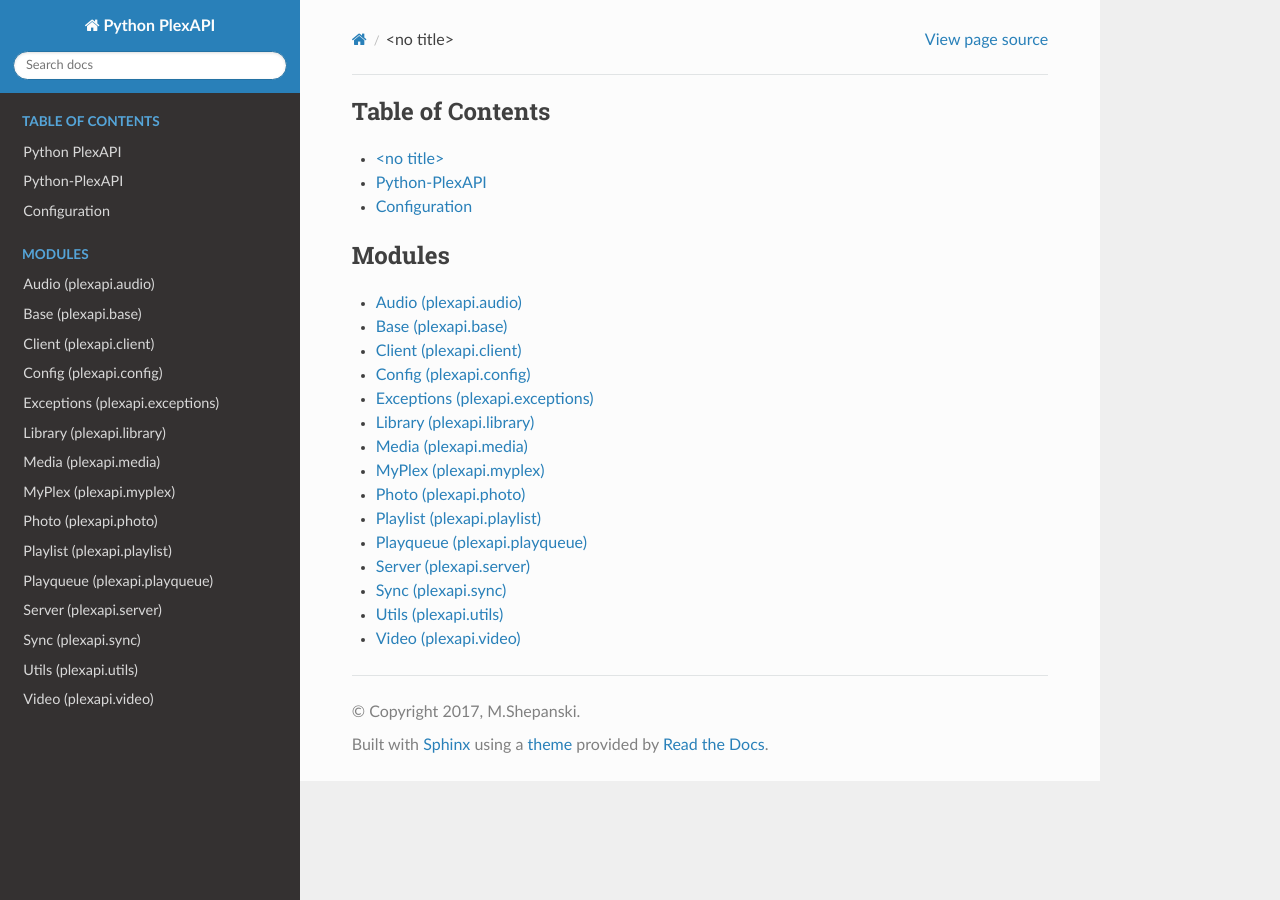
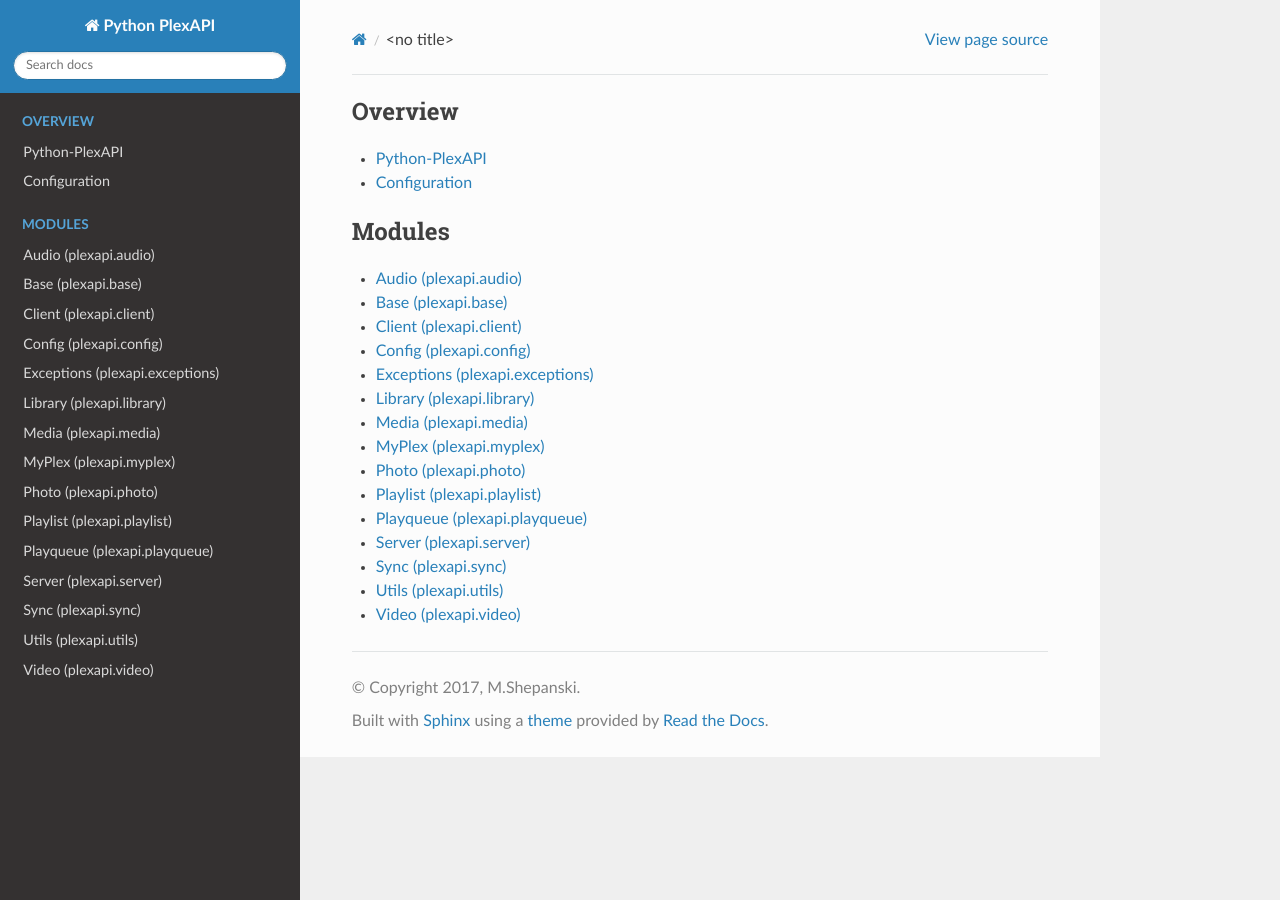
Before and after one commit to pkkid/python-plexapi, a Sphinx documentation site: the page built from docs/toc.rst, in a window 1280 px wide. Built offline with Sphinx 7.4.7 and the Read the Docs theme 2.0.0, drawn with Linux system fonts in a browser that asks for light colours; pages that are not in the unit, such as notebooks, are missing from menus; the version number is read from the project's files by our own code.

Commit message:
Update TOC Tree

```diff
--- a/docs/index.rst
+++ b/docs/index.rst
@@ -1,5 +1,5 @@
-Python PlexAPI
-==============
+Table of Contents
+=================
 .. include:: toc.rst
 .. automodule:: myplex
 
--- a/docs/toc.rst
+++ b/docs/toc.rst
@@ -1,9 +1,8 @@
 .. toctree::
    :maxdepth: 1
-   :caption: Table of Contents
+   :caption: Overview
    :titlesonly:
 
-   self
    introduction
    configuration
 
```
